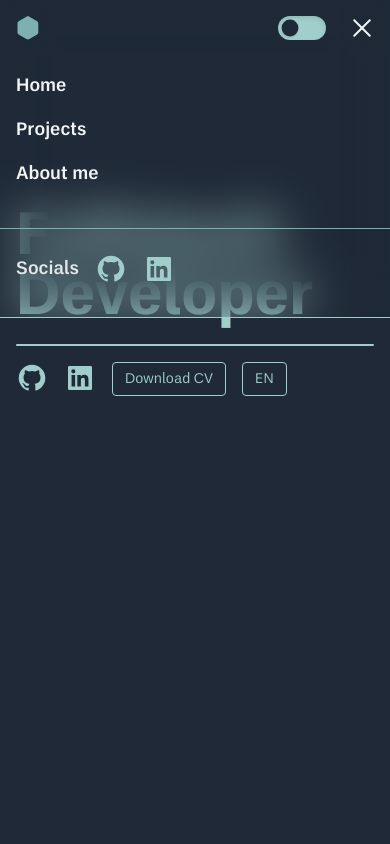
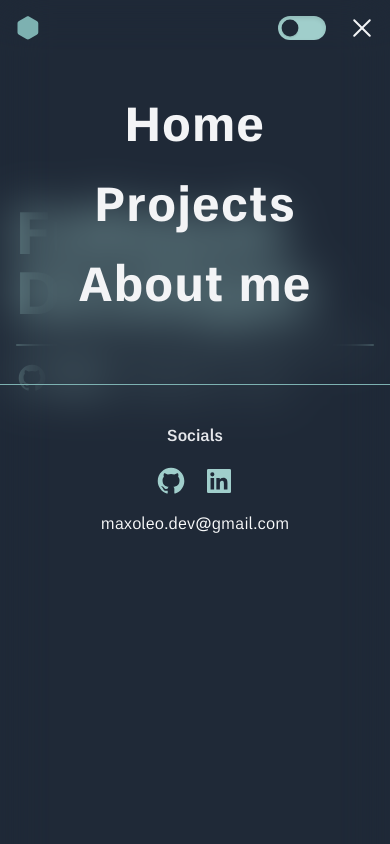
Before and after one commit to MaximilianoLeonel23/portafolio-v2, a React (Vite) app: page / in a window 390 px wide. Both pictures are taken after a click on the element 362 px from the left and 28 px from the top of the page. Shown: the top 844 px of the page. Built offline with nearby package versions, Linux system fonts and the light colour scheme.

Commit message:
Corrijo estilos en el navbar responsive

```diff
--- a/src/components/molecules/Navbar.tsx
+++ b/src/components/molecules/Navbar.tsx
@@ -1,5 +1,5 @@
-import { useLanguage } from "../../context/language.context";
-import ModeBtn from "./../atoms/ModeBtn";
+import { useLanguage } from '../../context/language.context';
+import ModeBtn from './../atoms/ModeBtn';
 
 interface Props {
 	theme: string;
@@ -7,86 +7,75 @@ interface Props {
 	handleShowMenu: () => void;
 	changeBtn: () => void;
 }
-const Navbar: React.FC<Props> = ({
-  theme,
-  setTheme,
-  handleShowMenu,
-  changeBtn,
-}) => {
+const Navbar: React.FC<Props> = ({ theme, setTheme, handleShowMenu, changeBtn }) => {
 	const { language } = useLanguage();
 	return (
 		<nav>
-      <ul className="hidden md:flex items-center gap-6">
+			<ul className='hidden md:flex items-center gap-6'>
 				<li className={`navbar-item navbar-item-${theme}`}>
-          <a href="#home">
-            {" "}
-            {language === "es" ? (
+					<a href='#home'>
+						{' '}
+						{language === 'es' ? (
 							<>
-                <span className="main-text">Inicio</span>
-                <span className="hover-text">Inicio</span>
+								<span className='main-text'>Inicio</span>
+								<span className='hover-text'>Inicio</span>
 							</>
 						) : (
 							<>
-                <span className="main-text">Home</span>
-                <span className="hover-text">Home</span>
+								<span className='main-text'>Home</span>
+								<span className='hover-text'>Home</span>
 							</>
 						)}
 					</a>
 				</li>
 				<li className={`navbar-item navbar-item-${theme}`}>
-          <a href="#projects">
-            {language === "es" ? (
+					<a href='#projects'>
+						{language === 'es' ? (
 							<>
-                <span className="main-text">Proyectos</span>
-                <span className="hover-text">Proyectos</span>
+								<span className='main-text'>Proyectos</span>
+								<span className='hover-text'>Proyectos</span>
 							</>
 						) : (
 							<>
-                <span className="main-text">Projects</span>
-                <span className="hover-text">Projects</span>
+								<span className='main-text'>Projects</span>
+								<span className='hover-text'>Projects</span>
 							</>
 						)}
 					</a>
 				</li>
 				<li className={`navbar-item navbar-item-${theme}`}>
-          <a href="#about">
-            {language === "es" ? (
+					<a href='#about'>
+						{language === 'es' ? (
 							<>
-                <span className="main-text">Sobre mi</span>
-                <span className="hover-text">Sobre mi</span>
+								<span className='main-text'>Sobre mi</span>
+								<span className='hover-text'>Sobre mi</span>
 							</>
 						) : (
 							<>
-                <span className="main-text">About me</span>
-                <span className="hover-text">About me</span>
+								<span className='main-text'>About me</span>
+								<span className='hover-text'>About me</span>
 							</>
 						)}
 					</a>
 				</li>
 				<ModeBtn theme={theme} setTheme={setTheme} />
 			</ul>
-      <ul className="flex md:hidden items-center gap-6">
+			<ul className='flex md:hidden items-center gap-6'>
 				<ModeBtn theme={theme} setTheme={setTheme} />
 				<li>
 					<div
-            className="flex flex-col gap-y-2 z-10"
+						className='flex flex-col gap-y-2 z-10'
 						onClick={() => {
 							changeBtn();
 							handleShowMenu();
 						}}
 					>
+						<span id='line1' className={`w-6 h-0.5 rounded-lg navbar-menu-${theme} transition`}></span>
 						<span
-              id="line1"
-              className={`w-6 h-0.5 rounded-lg navbar-menu-${theme} transition`}
-            ></span>
-            <span
-              id="line2"
+							id='line2'
 							className={`w-6 h-0.5 -translate-x-1 rounded-lg navbar-menu-${theme} transition`}
 						></span>
-            <span
-              id="line3"
-              className={`w-6 h-0.5 rounded-lg navbar-menu-${theme} transition`}
-            ></span>
+						<span id='line3' className={`w-6 h-0.5 rounded-lg navbar-menu-${theme} transition`}></span>
 					</div>
 				</li>
 			</ul>
--- a/src/components/organism/Header.tsx
+++ b/src/components/organism/Header.tsx
@@ -1,11 +1,11 @@
-import Logo from "../molecules/Logo";
-import Navbar from "../molecules/Navbar";
-import githubLight from "../../assets/icons/github-light.svg";
-import linkedinLight from "../../assets/icons/linkedin-light.svg";
-import githubDark from "../../assets/icons/github-dark.svg";
-import linkedinDark from "../../assets/icons/linkedin-dark.svg";
-import { useState } from "react";
-import { useLanguage } from "../../context/language.context";
+import Logo from '../molecules/Logo';
+import Navbar from '../molecules/Navbar';
+import githubLight from '../../assets/icons/github-light.svg';
+import linkedinLight from '../../assets/icons/linkedin-light.svg';
+import githubDark from '../../assets/icons/github-dark.svg';
+import linkedinDark from '../../assets/icons/linkedin-dark.svg';
+import { useState } from 'react';
+import { useLanguage } from '../../context/language.context';
 
 interface Props {
 	theme: string;
@@ -19,24 +19,22 @@ const Header: React.FC<Props> = ({ theme, setTheme }) => {
 	};
 
 	const changeBtn = (): void => {
-    const line1: HTMLElement | null = document.getElementById("line1");
-    const line2: HTMLElement | null = document.getElementById("line2");
-    const line3: HTMLElement | null = document.getElementById("line3");
-    const menu: HTMLElement | null = document.getElementById("menu");
+		const line1: HTMLElement | null = document.getElementById('line1');
+		const line2: HTMLElement | null = document.getElementById('line2');
+		const line3: HTMLElement | null = document.getElementById('line3');
+		const menu: HTMLElement | null = document.getElementById('menu');
 
-    menu?.classList.toggle("-translate-x-full");
-    line1?.classList.toggle("translate-y-2.5");
-    line1?.classList.toggle("rotate-45");
-    line2?.classList.toggle("opacity-0");
-    line3?.classList.toggle("-translate-y-2.5");
-    line3?.classList.toggle("-rotate-45");
+		menu?.classList.toggle('-translate-x-full');
+		line1?.classList.toggle('translate-y-2.5');
+		line1?.classList.toggle('rotate-45');
+		line2?.classList.toggle('opacity-0');
+		line3?.classList.toggle('-translate-y-2.5');
+		line3?.classList.toggle('-rotate-45');
 	};
 
 	return (
-    <header
-      className={`fixed left-0 right-0 py-4 z-30 blur-background border-b header-${theme}`}
-    >
-      <div className="container flex justify-between items-center">
+		<header className={`fixed left-0 right-0 py-4 z-30 blur-background border-b header-${theme}`}>
+			<div className='container flex justify-between items-center'>
 				<Logo theme={theme} />
 				<Navbar
 					theme={theme}
@@ -46,93 +44,73 @@ const Header: React.FC<Props> = ({ theme, setTheme }) => {
 				/>
 			</div>
 			{showMenu && (
-        <div>
-          <ul className="container flex flex-col md:hidden py-8 gap-4">
-            <li className={`navbar-item navbar-item-${theme}`}>
+				<div className='h-screen'>
+					<ul className='container flex flex-col md:hidden py-16 gap-8 text-center'>
+						<li>
 							<a
-                href="#home"
+								href='#home'
 								onClick={() => {
 									handleShowMenu();
 									changeBtn();
 								}}
-                className="font-semibold text-lg"
+								className={`text-5xl ${
+									theme === 'light' ? 'text-gray-800' : 'text-gray-100'
+								} font-bold tracking-wide`}
 							>
-                {language === "es" ? (
-                  <>
-                    <span className="main-text">Inicio</span>
-                    <span className="hover-text">Inicio</span>
-                  </>
-                ) : (
-                  <>
-                    <span className="main-text">Home</span>
-                    <span className="hover-text">Home</span>
-                  </>
-                )}
+								{language === 'es' ? <span>Inicio</span> : <span>Home</span>}
 							</a>
 						</li>
-            <li className={`navbar-item navbar-item-${theme}`}>
+						<li>
 							<a
-                href="#projects"
+								href='#projects'
 								onClick={() => {
 									handleShowMenu();
 									changeBtn();
 								}}
-                className="font-semibold text-lg"
+								className={`text-5xl ${
+									theme === 'light' ? 'text-gray-800' : 'text-gray-100'
+								} font-bold tracking-wide`}
 							>
-                {language === "es" ? (
-                  <>
-                    <span className="main-text">Proyectos</span>
-                    <span className="hover-text">Proyectos</span>
-                  </>
-                ) : (
-                  <>
-                    <span className="main-text">Projects</span>
-                    <span className="hover-text">Projects</span>
-                  </>
-                )}
+								{language === 'es' ? <span>Proyectos</span> : <span>Projects</span>}
 							</a>
 						</li>
-            <li className={`navbar-item navbar-item-${theme}`}>
+						<li>
 							<a
-                href="#about"
+								href='#about'
 								onClick={() => {
 									handleShowMenu();
 									changeBtn();
 								}}
-                className="font-semibold text-lg"
+								className={`text-5xl ${
+									theme === 'light' ? 'text-gray-800' : 'text-gray-100'
+								} font-bold tracking-wide`}
 							>
-                {language === "es" ? (
-                  <>
-                    <span className="main-text">Sobre mi</span>
-                    <span className="hover-text">Sobre mi</span>
-                  </>
-                ) : (
-                  <>
-                    <span className="main-text">About me</span>
-                    <span className="hover-text">About me</span>
-                  </>
-                )}
+								{language === 'es' ? <span>Sobre mi</span> : <span>About me</span>}
 							</a>
 						</li>
 					</ul>
-          <div className="h-px w-full bg-primary-light-500 my-2"></div>
-          <div className="container flex items-center gap-x-4 py-4">
-            <h4 className={`about-title-${theme} font-semibold  text-lg`}>
-              {language === "es" ? "Redes sociales" : "Socials"}
+					<div className='h-px w-full bg-primary-light-500 my-2'></div>
+					<div className='container flex flex-col items-center gap-y-4 py-8'>
+						<h4 className={`about-title-${theme} font-semibold`}>
+							{language === 'es' ? 'Redes sociales' : 'Socials'}
 						</h4>
-            <ul className="flex items-center gap-x-4">
+						<ul className='flex items-center gap-x-4'>
 							<li>
 								<a
-                  href="https://github.com/MaximilianoLeonel23"
-                  target="_blank"
+									href='https://github.com/MaximilianoLeonel23'
+									target='_blank'
+									onClick={() => {
+										handleShowMenu();
+										changeBtn();
+									}}
 								>
-                  <div className="h-8 w-8">
+									<div className='h-8 w-8'>
 										<img
-                      src={theme === "light" ? githubLight : githubDark}
+											src={theme === 'light' ? githubLight : githubDark}
 											className={
-                        theme === "light"
-                          ? "hover:brightness-75 transition duration-300"
-                          : "hover:brightness-125 transition duration-300"
+												theme === 'light'
+													? 'hover:brightness-75 transition duration-300'
+													: 'hover:brightness-125 transition duration-300'
 											}
 										/>
 									</div>
@@ -140,22 +118,29 @@ const Header: React.FC<Props> = ({ theme, setTheme }) => {
 							</li>
 							<li>
 								<a
-                  href="https://www.linkedin.com/in/maximiliano-leonel-p%C3%A9rez-8846b826a/"
-                  target="_blank"
+									href='https://www.linkedin.com/in/maximiliano-leonel-p%C3%A9rez-8846b826a/'
+									target='_blank'
+									onClick={() => {
+										handleShowMenu();
+										changeBtn();
+									}}
 								>
-                  <div className="h-8 w-8 ">
+									<div className='h-8 w-8'>
 										<img
-                      src={theme === "light" ? linkedinLight : linkedinDark}
+											src={theme === 'light' ? linkedinLight : linkedinDark}
 											className={
-                        theme === "light"
-                          ? "hover:brightness-75 transition duration-300"
-                          : "hover:brightness-125 transition duration-300"
+												theme === 'light'
+													? 'hover:brightness-75 transition duration-300'
+													: 'hover:brightness-125 transition duration-300'
 											}
 										/>
 									</div>
 								</a>
 							</li>
 						</ul>
+						<p className={`${theme === 'light' ? 'text-gray-800' : 'text-gray-50'}`}>
+							maxoleo.dev@gmail.com
+						</p>
 					</div>
 				</div>
 			)}
```
Lines whose indentation alone changed are shown as unchanged.
